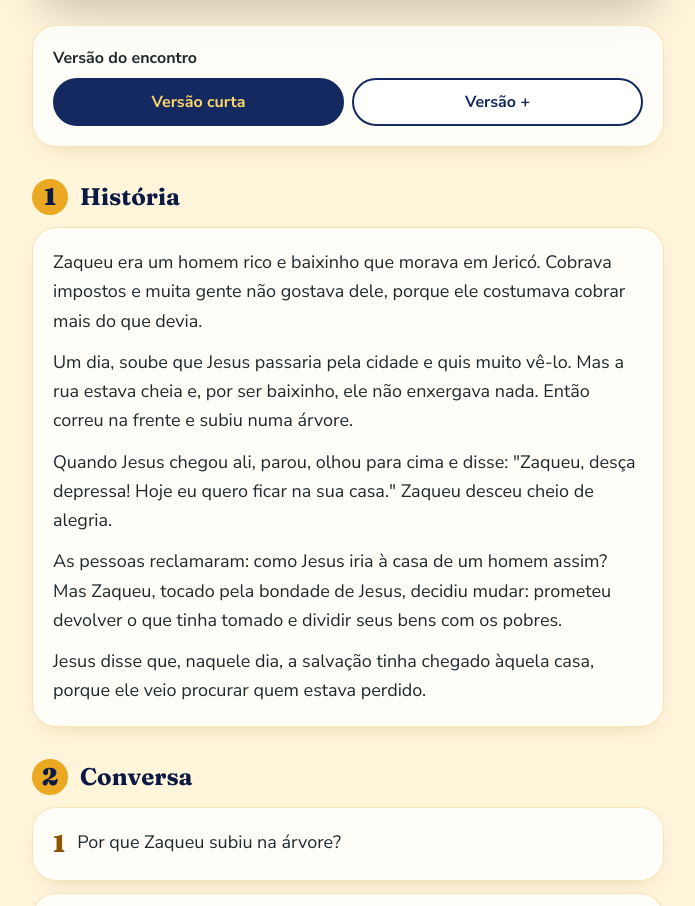
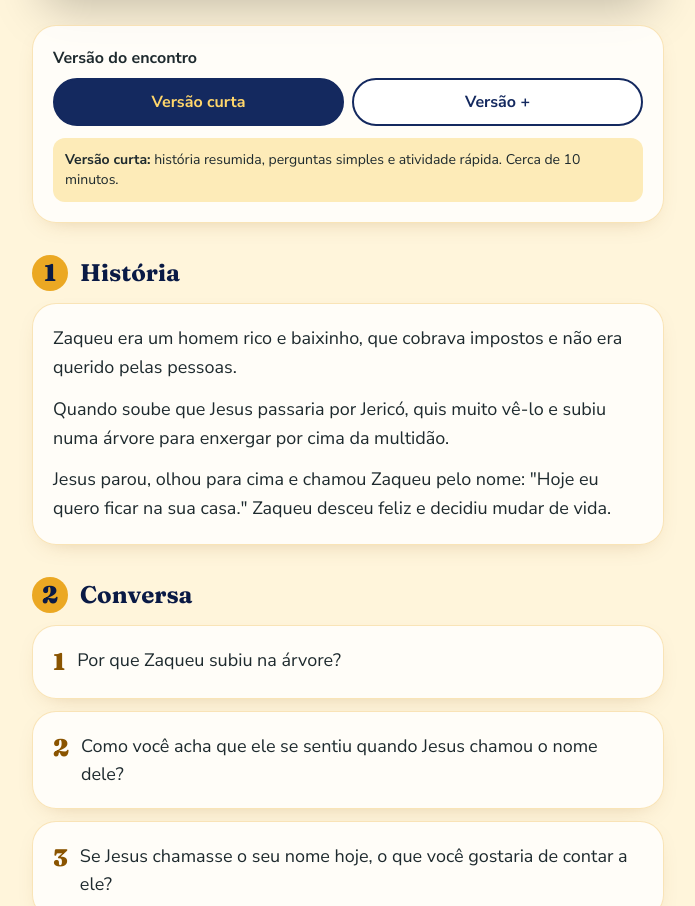
Before and after one commit to edwargas96-rgb/lacos.de.fe, a Next.js app: page /encontro-1 in a window 1280 px wide. Shown: the part 720-1626 px from the top of the page, without its empty margins (292-987 px from the left). Built offline with nearby package versions, Linux system fonts and the light colour scheme; no server answers.

Commit message:
Encontro 1: Versão curta e Versão + agora mudam história, atividade e aprofundamento
Co-Authored-By: Claude Sonnet 5.5 <noreply@anthropic.com>
Claude-Session: https://claude.ai/code/session_01PBZNSh2nY8yezEPeVD9BiZ

```diff
--- a/src/app/encontro-1/page.tsx
+++ b/src/app/encontro-1/page.tsx
@@ -70,12 +70,17 @@ export default function Encontro1Page() {
               </button>
             ))}
           </div>)}
+          <p className="mt-3 rounded-xl bg-teal-soft p-3 text-sm" aria-live="polite">
+            {version === 'curta'
+              ? <><b>Versão curta:</b> história resumida, perguntas simples e atividade rápida. Cerca de 10 minutos.</>
+              : <><b>Versão +:</b> história completa, perguntas para aprofundar, atividade com conversa extra e um bloco “Para ir mais fundo”. Cerca de 15 minutos.</>}
+          </p>
           {both && <p className="mt-2 text-sm">Como você tem idades diferentes, alterne entre as versões conforme quem estiver com você.</p>}
         </div>
 
         <section aria-labelledby="h-historia" className="mb-8">
           <h2 id="h-historia" className="mb-3 flex items-center gap-3 text-2xl font-bold"><span className="flex h-9 w-9 items-center justify-center rounded-full bg-gold font-black text-teal-dark" aria-hidden="true">1</span>História</h2>
-          <div className="card space-y-3 text-lg leading-relaxed">{e.historia.map((p) => <p key={p}>{p}</p>)}</div>
+          <div className="card space-y-3 text-lg leading-relaxed">{(version === 'curta' ? e.historiaCurta : e.historia).map((p) => <p key={p}>{p}</p>)}</div>
         </section>
 
         <section aria-labelledby="h-conversa" className="mb-8">
@@ -83,12 +88,20 @@ export default function Encontro1Page() {
           <ol className="space-y-3">{e.perguntas[version].map((q, i) => <li key={q} className="card flex gap-3 text-lg"><span className="font-serif text-2xl font-black text-gold-dark">{i + 1}</span><span>{q}</span></li>)}</ol>
         </section>
 
+        {version === 'mais' && (
+          <section aria-labelledby="h-fundo" className="mb-8 rounded-3xl border-2 border-gold bg-white p-5">
+            <h2 id="h-fundo" className="mb-2 text-xl font-bold">{e.aprofundamento.titulo}</h2>
+            <p>{e.aprofundamento.texto}</p>
+          </section>
+        )}
+
         <section aria-labelledby="h-atividade" className="mb-8">
           <h2 id="h-atividade" className="mb-3 flex items-center gap-3 text-2xl font-bold"><span className="flex h-9 w-9 items-center justify-center rounded-full bg-gold font-black text-teal-dark" aria-hidden="true">3</span>Atividade fora da tela</h2>
           <div className="card">
             <p className="font-bold">{e.atividade.titulo} · {e.atividade.minutos} min</p>
             <p className="mt-1">{e.atividade.descricao}</p>
             <p className="mt-2 text-sm"><b>Materiais:</b> {e.atividade.materiais}</p>
+            {version === 'mais' && <p className="mt-3 rounded-xl bg-teal-soft p-3 text-sm"><b>Extra:</b> {e.atividade.extraMais}</p>}
           </div>
         </section>
 
--- a/src/content/encontro-1.ts
+++ b/src/content/encontro-1.ts
@@ -3,8 +3,12 @@ export interface Encontro {
   titulo: string;
   passagem: string;
   historia: string[];
+  /** Versão curta da história (leitura rápida). */
+  historiaCurta: string[];
+  /** Só na Versão +: aprofundamento extra. */
+  aprofundamento: { titulo: string; texto: string };
   perguntas: { curta: string[]; mais: string[] };
-  atividade: { titulo: string; minutos: number; descricao: string; materiais: string };
+  atividade: { titulo: string; minutos: number; descricao: string; materiais: string; extraMais: string };
   oracao: string;
   planoB: string;
   dicaPais: string;
@@ -22,6 +26,16 @@ export const encontro1: Encontro = {
     'As pessoas reclamaram: como Jesus iria à casa de um homem assim? Mas Zaqueu, tocado pela bondade de Jesus, decidiu mudar: prometeu devolver o que tinha tomado e dividir seus bens com os pobres.',
     'Jesus disse que, naquele dia, a salvação tinha chegado àquela casa, porque ele veio procurar quem estava perdido.',
   ],
+  historiaCurta: [
+    'Zaqueu era um homem rico e baixinho, que cobrava impostos e não era querido pelas pessoas.',
+    'Quando soube que Jesus passaria por Jericó, quis muito vê-lo e subiu numa árvore para enxergar por cima da multidão.',
+    'Jesus parou, olhou para cima e chamou Zaqueu pelo nome: "Hoje eu quero ficar na sua casa." Zaqueu desceu feliz e decidiu mudar de vida.',
+  ],
+  aprofundamento: {
+    titulo: 'Para ir mais fundo',
+    texto:
+      'Repare que Jesus chamou Zaqueu pelo nome antes de ele mudar. Primeiro veio o convite, depois a decisão. Conversem: em que situações o convite funciona melhor do que a cobrança, em casa e fora dela?',
+  },
   perguntas: {
     curta: [
       'Por que Zaqueu subiu na árvore?',
@@ -40,6 +54,7 @@ export const encontro1: Encontro = {
     descricao:
       'Cada um escreve num papel o nome de alguém (família, escola, trabalho) que precisa de um gesto de carinho e escolhe um gesto pequeno para fazer amanhã.',
     materiais: 'Papel e caneta',
+    extraMais: 'Na Versão +, cada um também conta em voz alta por que escolheu aquele nome e combina quando vai fazer o gesto.',
   },
   oracao:
     'Deus, obrigado porque o Senhor conhece o nome de cada um de nós. Ajuda nossa família a ser gentil com quem se sente sozinho. Amém.',
```
